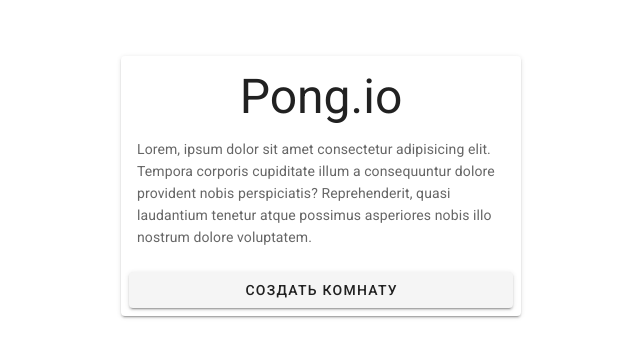
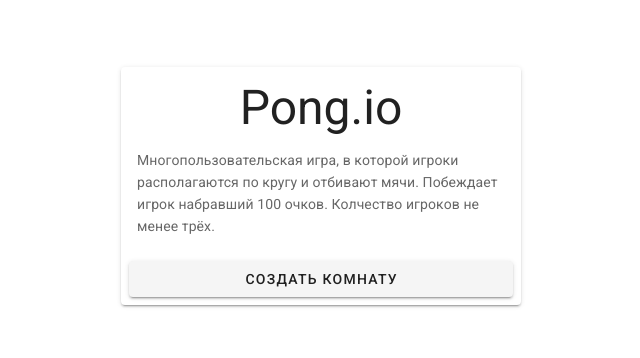
Before and after one commit to avix8/Pong.io-web-client, a Nuxt app: page / in a window 1280 px wide. Shown: the part 214-572 px from the top of the page, without its empty margins (319-959 px from the left). Built offline with nearby package versions, Linux system fonts and the light colour scheme.

Commit message:
изменил описание на главной странице

```diff
--- a/pages/index.vue
+++ b/pages/index.vue
@@ -5,10 +5,9 @@
         <v-card width="400">
           <v-card-title class="justify-center text-h3"> Pong.io </v-card-title>
           <v-card-text>
-            Lorem, ipsum dolor sit amet consectetur adipisicing elit. Tempora
-            corporis cupiditate illum a consequuntur dolore provident nobis
-            perspiciatis? Reprehenderit, quasi laudantium tenetur atque possimus
-            asperiores nobis illo nostrum dolore voluptatem.
+            Многопользовательская игра, в которой игроки располагаются по кругу
+            и отбивают мячи. Побеждает игрок набравший 100 очков. Колчество
+            игроков не менее трёх.
           </v-card-text>
           <v-card-actions>
             <v-btn block @click="createRoom">Создать комнату</v-btn>
```
